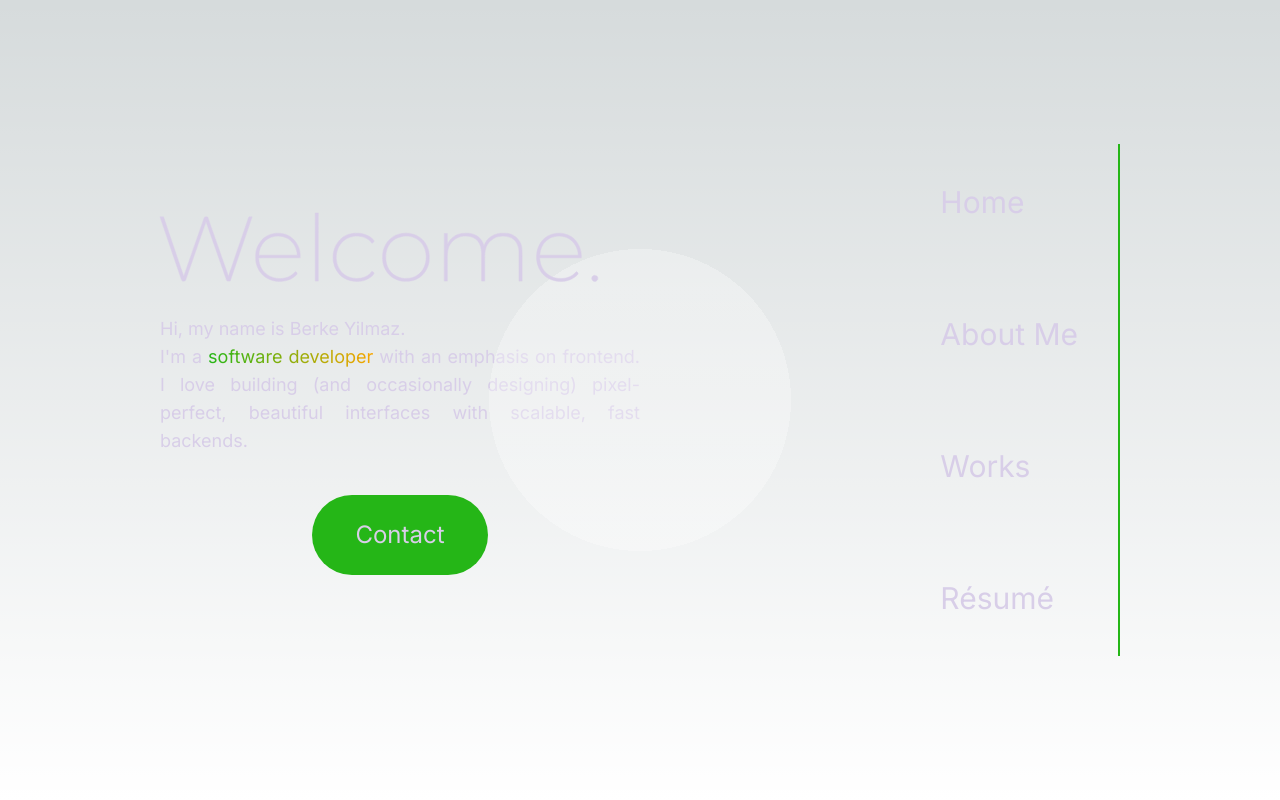
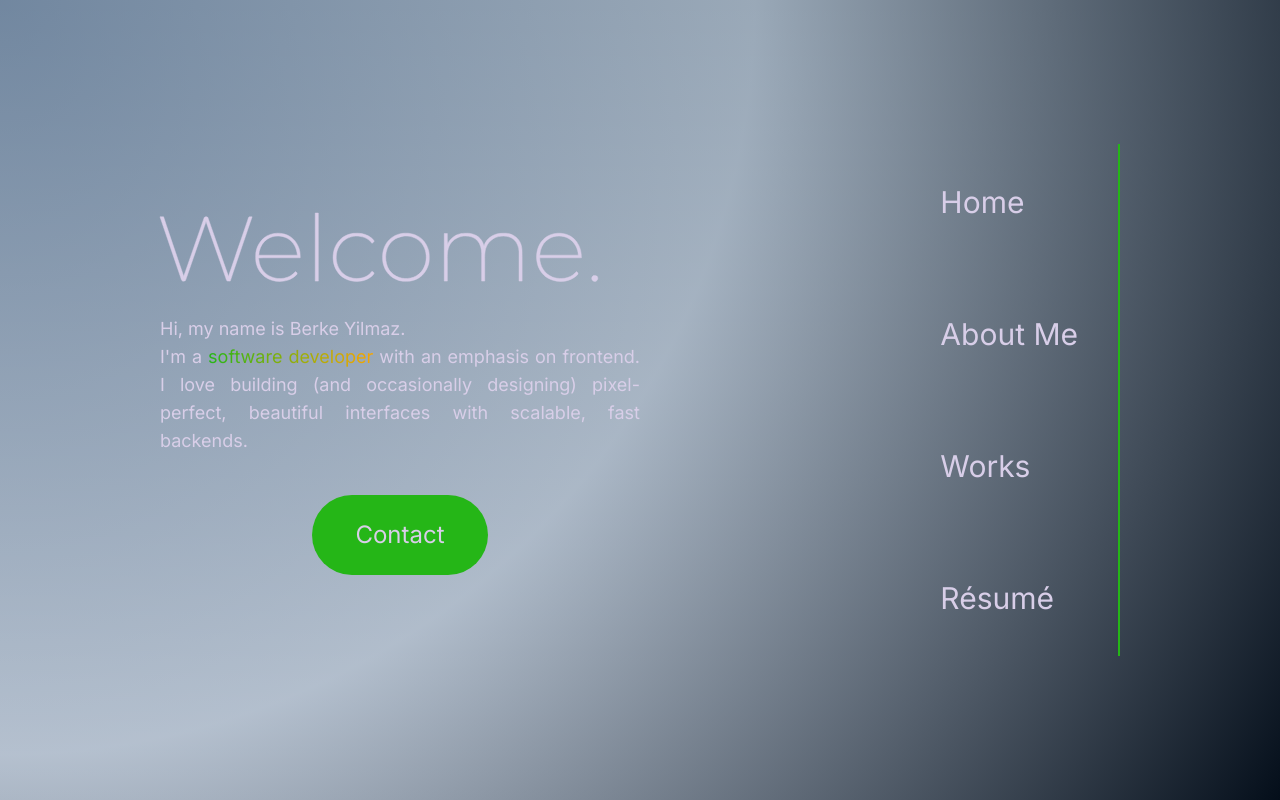
Before and after one commit to KBerkeYilmaz/personal-page, a Next.js app: page / in a window 1280 px wide. Built offline with nearby package versions, Linux system fonts and the light colour scheme.

Commit message:
Updated mouseTracker, closing touches.

```diff
--- a/src/app/components/mouseTracker.tsx
+++ b/src/app/components/mouseTracker.tsx
@@ -1,10 +1,9 @@
-import React, { useState, useEffect } from "react";
+import React, { useEffect } from "react";
 
 function MouseTracker() {
-  const [mousePosition, setMousePosition] = useState({ x: 0, y: 0 });
-
   const handleMouseMove = (event) => {
-    setMousePosition({ x: event.clientX, y: event.clientY });
+    document.documentElement.style.setProperty("--mouse-x", event.clientX + "px");
+    document.documentElement.style.setProperty("--mouse-y", event.clientY + "px");
   };
 
   useEffect(() => {
@@ -15,23 +14,16 @@ function MouseTracker() {
     };
   }, []);
 
-  const backgroundStyle = {
-    backgroundPosition: `${mousePosition.x}px ${mousePosition.y}px`,
-  };
-
   return (
     <div
+      className="track-pad"
       style={{
+        zIndex: -10,
         position: "absolute",
         width: "100vw",
-        height: "100vh",
-        background:
-          "radial-gradient(circle at center, rgba(255,255,255,0.3) 20%, transparent 20%)",
-        ...backgroundStyle,
+        height: "100vh"
       }}
-    >
-      {/* Your content here */}
-    </div>
+    ></div>
   );
 }
 
--- a/src/app/globals.css
+++ b/src/app/globals.css
@@ -26,14 +26,13 @@ body {
     rgb(var(--background-start-rgb));
 }
 
-
 .li-hover-animate {
   position: relative;
   overflow: hidden;
 }
 
 .li-hover-animate::after {
-  content: '';
+  content: "";
   position: absolute;
   bottom: 0;
   left: 0;
@@ -49,10 +48,24 @@ body {
 }
 
 .from-primary-to-accent {
-  --tw-gradient-stops: theme('colors.primary'), theme('colors.accent');
+  --tw-gradient-stops: theme("colors.primary"), theme("colors.accent");
 }
 
-/* Add this to your CSS file */
 body {
   position: relative;
 }
+
+:root {
+  --mouse-x: 0px;
+  --mouse-y: 0px;
+}
+
+.track-pad {
+  background: radial-gradient(
+      circle at var(--mouse-x) var(--mouse-y),
+      rgba(14, 52, 100, 0.5) 0%,
+      rgba(14, 52, 100, 0.3) 50%,
+      rgb(4, 14, 26) 100%
+    )
+    no-repeat;
+}
--- a/src/app/page.tsx
+++ b/src/app/page.tsx
@@ -22,8 +22,6 @@ export default function App() {
     };
   }, []);
 
-  // Calculate the background color based on scroll position
-  // This is a simple example; you can create more complex formulas as needed
   const backgroundColor = `rgba(0, 0, 0, ${Math.min(
     scrollY / 1000,
     0.5
```
